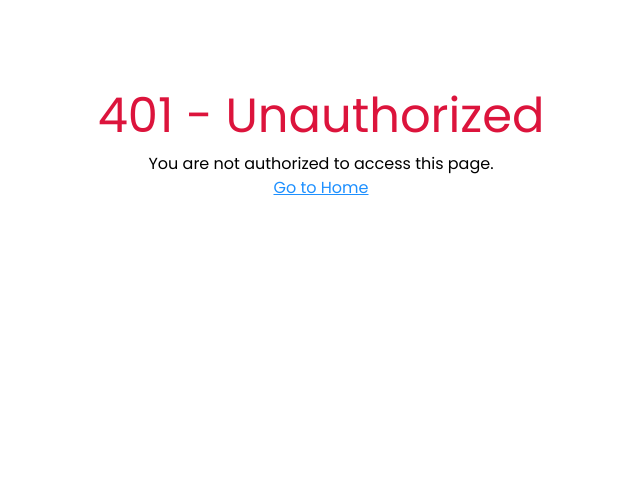
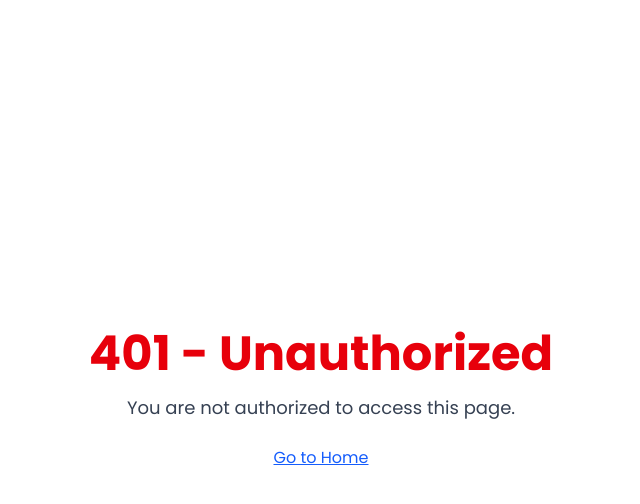
Before and after one commit to saeedhalabi/Whisperly, a React (Vite) app in the folder client/: page /unauthorized in a window 1280 px wide. Shown: the top 504 px of the page, without its empty margins (319-959 px from the left). Built offline with nearby package versions, Linux system fonts and the light colour scheme; no server answers.

Commit message:
fix styling

```diff
--- a/client/src/pages/Unauthorized.tsx
+++ b/client/src/pages/Unauthorized.tsx
@@ -3,10 +3,17 @@ import { Link } from "react-router";
 
 const Unauthorized: React.FC = () => {
   return (
-    <div style={{ textAlign: "center", marginTop: "5rem" }}>
-      <h1 style={{ fontSize: "3rem", color: "crimson" }}>401 - Unauthorized</h1>
-      <p>You are not authorized to access this page.</p>
-      <Link to="/" style={{ color: "dodgerblue", textDecoration: "underline" }}>
+    <div className="flex flex-col items-center justify-center h-screen bg-white text-center px-4">
+      <h1 className="text-5xl font-bold text-red-600 mb-4">
+        401 - Unauthorized
+      </h1>
+      <p className="text-lg text-gray-700 mb-6">
+        You are not authorized to access this page.
+      </p>
+      <Link
+        to="/"
+        className="text-blue-600 underline hover:text-blue-800 transition duration-200"
+      >
         Go to Home
       </Link>
     </div>
```
